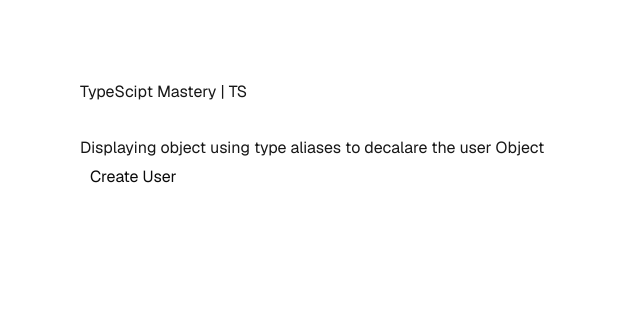
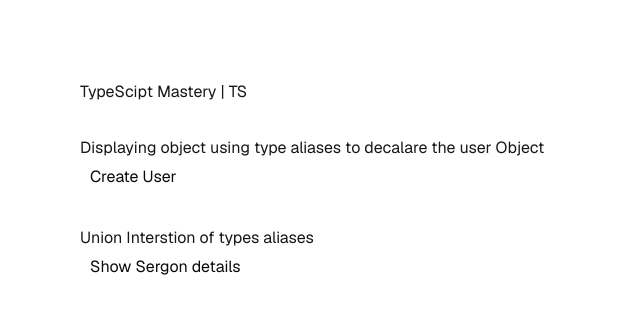
Before and after one commit to Ooozari/tsmastery, a Next.js app: page / in a window 1280 px wide. Shown: the top 314 px of the page, without its empty margins (0-640 px from the left). Built offline with nearby package versions, Linux system fonts and the light colour scheme.

Commit message:
practise: Union Interstion of types aliases

```diff
--- a/src/app/page.tsx
+++ b/src/app/page.tsx
@@ -9,6 +9,7 @@ export default function Home() {
     isActive: boolean;
   }
   const [user, setUser] = useState<User | null>(null)
+  const [show, setShow] = useState<boolean>(false)
 
   function createUser(user: User): void {
     setUser(user);
@@ -22,20 +23,57 @@ export default function Home() {
 
   }
 
-  // const createdUser = createUser(userDetails)
-  // console.log(createdUser)
+  // Union Interstion of types aliases
+  type Employee = {
+    readonly _id: number,
+    name: string,
+    hour: number,
+  }
+
+  type Doctor = {
+    sector?: string,
+    specilization: string,
+  }
+
+  type Sergon = Employee & Doctor & {
+    ward: string,
+  }
+
+  const sergon1: Sergon = {
+    _id: 12345,
+    name: "guest",
+    hour: 3,
+    sector: "Lahore",
+    specilization: "Dentist",
+    ward: "Health",
+
+  }
+
+
+
   return (
     <div className="font-sans flex flex-col min-h-screen p-8 pb-20 gap-8 sm:p-20">
       <h1>TypeScipt Mastery | TS</h1>
 
 
-      {/* Section 1 : */}
+      {/* Section 1 : type aliase*/}
       <div>
         <h1>Displaying object using type aliases to decalare the user Object</h1>
         <button onClick={() => createUser(userDetails)}>Create User</button>
         {user && <div>{JSON.stringify(user)}</div>}
 
       </div>
+
+      <div>
+        <h1>Union Interstion of types aliases</h1>
+        <button onClick={() => setShow(!show)}>Show Sergon details</button>
+        {show && <div>
+          {JSON.stringify(sergon1)}
+        </div>
+        }
+      </div>
+
     </div>
+
   );
 }
```
